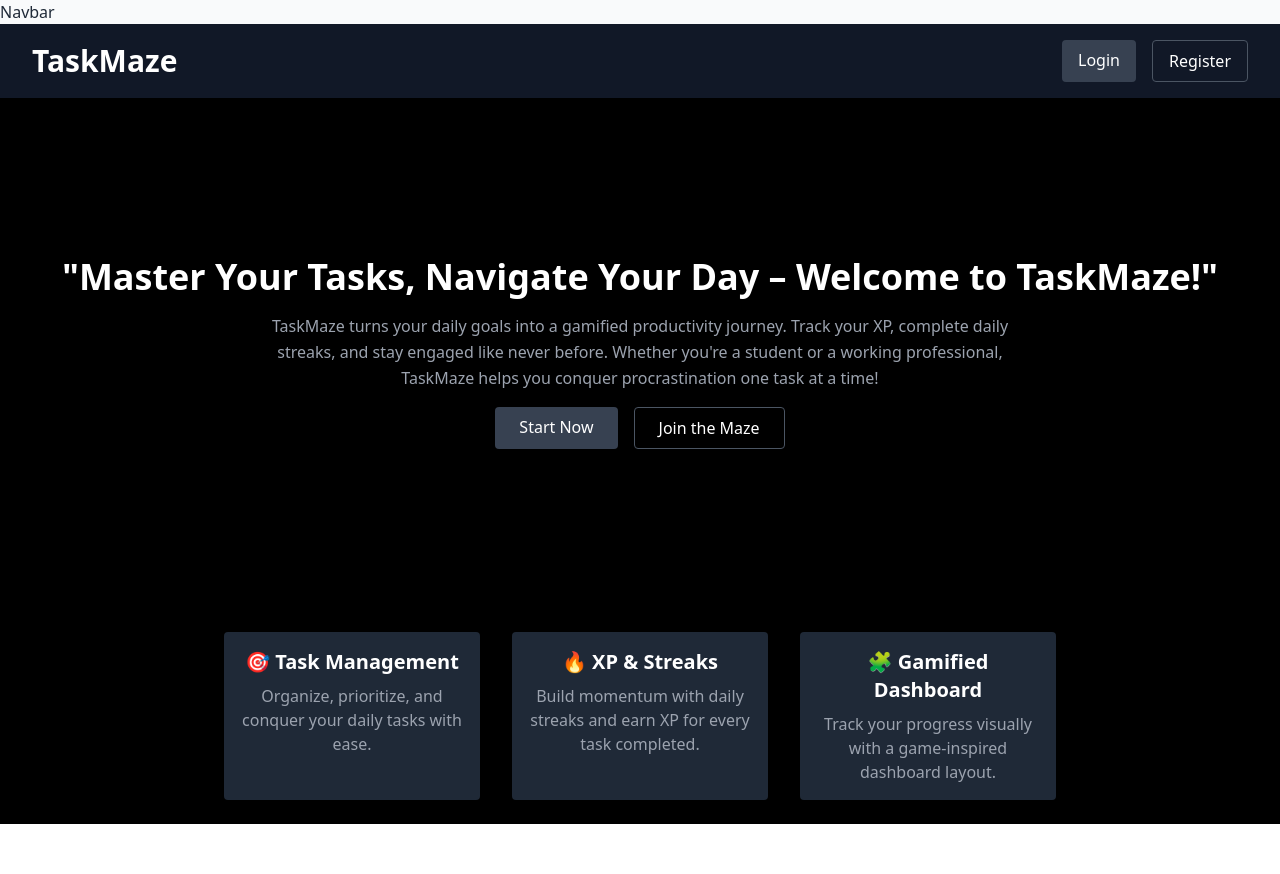
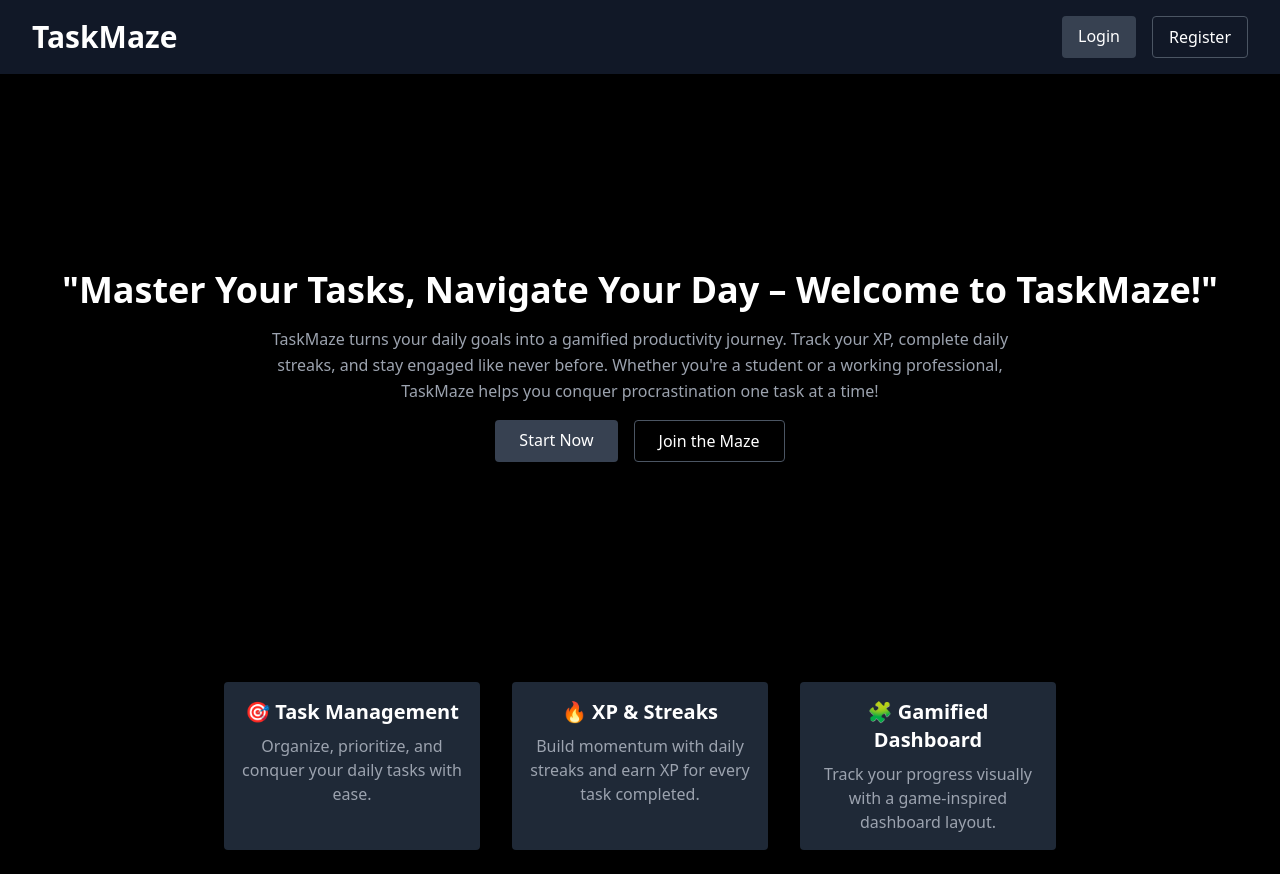
Before and after one commit to ShivaniParepally/TaskMaze, a React (Vite) app in the folder frontend/: page / in a window 1280 px wide. Before the commit the page ends 824 px from the top, so only its background shows below. Built offline with nearby package versions, Linux system fonts and the light colour scheme.

Commit message:
Navbar component created separately

```diff
--- a/frontend/src/components/navbar/Navbar.jsx
+++ b/frontend/src/components/navbar/Navbar.jsx
@@ -1,9 +1,41 @@
-import React from 'react'
+// src/components/Navbar.jsx
+import React, { useContext } from 'react';
+import { Link } from 'react-router-dom';
+import { AuthContext } from '../../context/AuthContext';
 
-function Navbar() {
+const Navbar = () => {
+  const { user } = useContext(AuthContext);
+
   return (
-    <div>Navbar</div>
-  )
-}
+    <nav className="flex justify-between items-center px-8 py-4 bg-gray-900 shadow-md w-full">
+      <h1 className="text-3xl font-bold text-white">TaskMaze</h1>
+      <div className="flex gap-4">
+        {user ? (
+          <Link
+            to="/dashboard"
+            className="px-4 py-2 bg-gray-700 hover:bg-gray-600 text-white rounded"
+          >
+            Dashboard
+          </Link>
+        ) : (
+          <>
+            <Link
+              to="/login"
+              className="px-4 py-2 bg-gray-700 hover:bg-gray-600 text-white rounded"
+            >
+              Login
+            </Link>
+            <Link
+              to="/register"
+              className="px-4 py-2 border border-gray-600 hover:border-gray-400 text-white rounded"
+            >
+              Register
+            </Link>
+          </>
+        )}
+      </div>
+    </nav>
+  );
+};
 
-export default Navbar
+export default Navbar;
--- a/frontend/src/pages/Home.jsx
+++ b/frontend/src/pages/Home.jsx
@@ -1,41 +1,14 @@
 import React, { useContext } from 'react';
+import Navbar from '../components/navbar/Navbar';
 import { Link } from 'react-router-dom';
 import { AuthContext } from '../context/AuthContext';
+
 
 const Home = () => {
   const { user } = useContext(AuthContext);
 
   return (
     <div className="min-h-screen w-screen bg-black text-white flex flex-col overflow-x-hidden">
-      {/* Navigation Bar */}
-      <nav className="flex justify-between items-center px-8 py-4 bg-gray-900 shadow-md w-full">
-        <h1 className="text-3xl font-bold">TaskMaze</h1>
-        <div className="flex gap-4">
-          {user ? (
-            <Link
-              to="/dashboard"
-              className="px-4 py-2 bg-gray-700 hover:bg-gray-600 text-white rounded"
-            >
-              Dashboard
-            </Link>
-          ) : (
-            <>
-              <Link
-                to="/login"
-                className="px-4 py-2 bg-gray-700 hover:bg-gray-600 text-white rounded"
-              >
-                Login
-              </Link>
-              <Link
-                to="/register"
-                className="px-4 py-2 border border-gray-600 hover:border-gray-400 text-white rounded"
-              >
-                Register
-              </Link>
-            </>
-          )}
-        </div>
-      </nav>
 
       {/* Hero Section */}
       <section className="flex flex-col items-center justify-center text-center px-6 py-10 flex-grow bg-black w-full">
```
